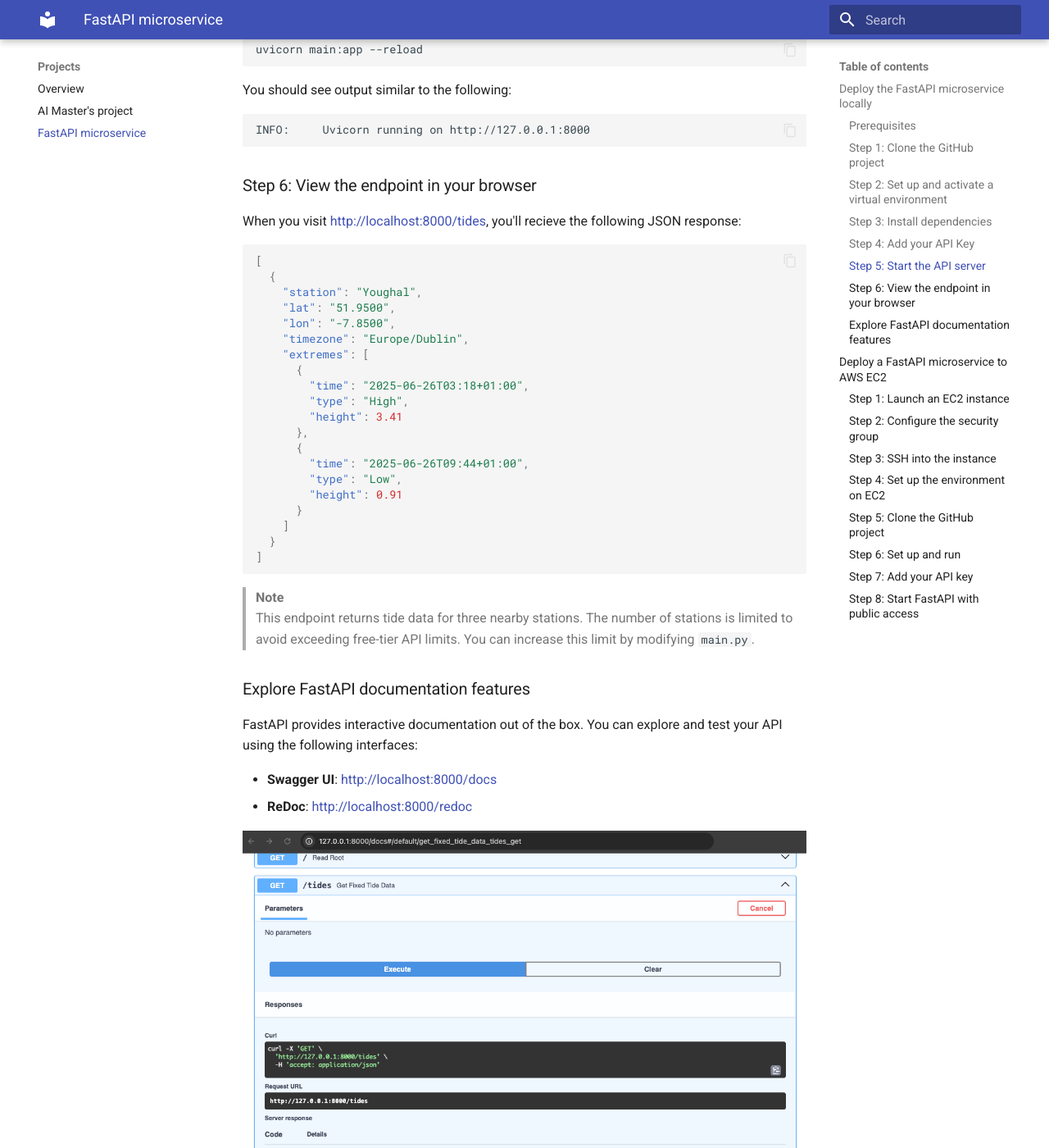
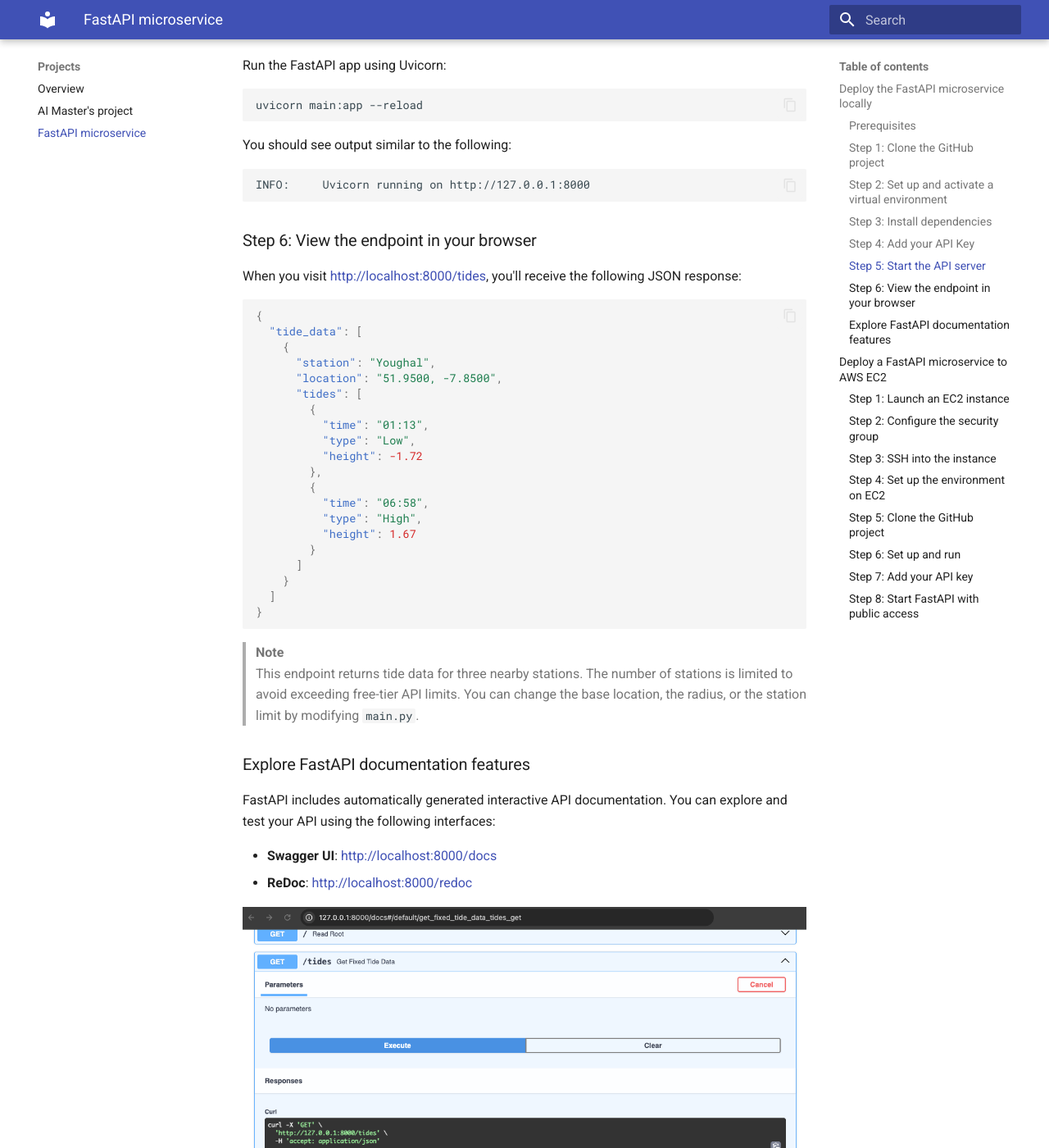
Before and after one commit to carolinemaymaguirecmm/about, an MkDocs documentation site: the page built from docs/projects/fast-dsp-microservice/deployment-guide.md, in a window 1280 px wide and 1400 px high, scrolled down 1347 px. Shown: the whole window at 82% size. Built offline with MkDocs 1.6.1 and Material for MkDocs 9.7.7, drawn with Linux system fonts in a browser that asks for light colours; some of the changed text lies outside the part shown.

Commit message:
Updating main.py and related files

````diff
--- a/docs/projects/fast-dsp-microservice/deployment-guide.md
+++ b/docs/projects/fast-dsp-microservice/deployment-guide.md
@@ -1,6 +1,6 @@
 # Deploy a FastAPI microservice to AWS EC2 using Uvicorn
 
-This guide shows you how to deploy a FastAPI microservice to AWS EC2. The microservice fetches tidal data from the WorldTides API and serves it through a RESTful endpoint. You can adapt the same pattern for any data-driven API.
+This guide shows you how to deploy a FastAPI microservice to AWS EC2. The service fetches data from a third-party API, processes the response, and exposes it through a RESTful endpoint. While the API used in this example uses a free tidal data API, the same pattern can be applied to any data-driven API.
 
 ## Deploy the FastAPI microservice locally
 
@@ -60,38 +62,38 @@
 
 ### Step 6: View the endpoint in your browser
 
-When you visit [http://localhost:8000/tides](http://localhost:8000/tides), you'll recieve the following JSON response:
+When you visit [http://localhost:8000/tides](http://localhost:8000/tides), you'll receive the following JSON response:
 
 ```json
-[
-  {
-    "station": "Youghal",
-    "lat": "51.9500",
-    "lon": "-7.8500",
-    "timezone": "Europe/Dublin",
-    "extremes": [
-      {
-        "time": "2025-06-26T03:18+01:00",
-        "type": "High",
-        "height": 3.41
-      },
-      {
-        "time": "2025-06-26T09:44+01:00",
-        "type": "Low",
-        "height": 0.91
-      }
-    ]
-  }
-]
+{
+  "tide_data": [
+    {
+      "station": "Youghal",
+      "location": "51.9500, -7.8500",
+      "tides": [
+        {
+          "time": "01:13",
+          "type": "Low",
+          "height": -1.72
+        },
+        {
+          "time": "06:58",
+          "type": "High",
+          "height": 1.67
+        }
+      ]
+    }
+  ]
+}
 
 ```
 
 > **Note**
-> This endpoint returns tide data for three nearby stations. The number of stations is limited to avoid exceeding free-tier API limits. You can increase this limit by modifying `main.py`.
+> This endpoint returns tide data for three nearby stations. The number of stations is limited to avoid exceeding free-tier API limits. You can change the base location, the radius, or the station limit by modifying `main.py`.
 
 ### Explore FastAPI documentation features
 
-FastAPI provides interactive documentation out of the box. You can explore and test your API using the following interfaces:
+FastAPI includes automatically generated interactive API documentation. You can explore and test your API using the following interfaces:
 
 - **Swagger UI**: [http://localhost:8000/docs](http://localhost:8000/docs)
 - **ReDoc**: [http://localhost:8000/redoc](http://localhost:8000/redoc)
````
Also changed, not shown: other parts of docs/projects/fast-dsp-microservice/deployment-guide.md (+6 -4 lines), docs/projects/fast-dsp-microservice/main.py (+5 -5 lines).
